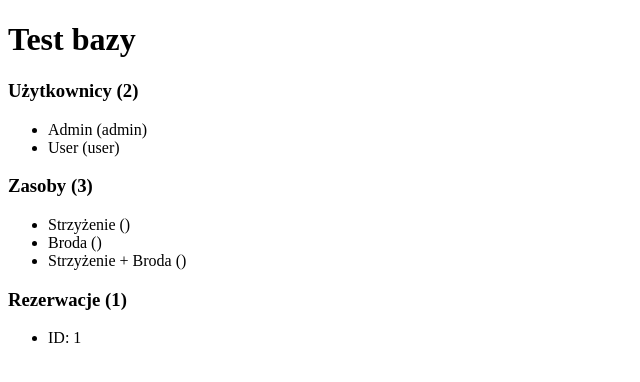
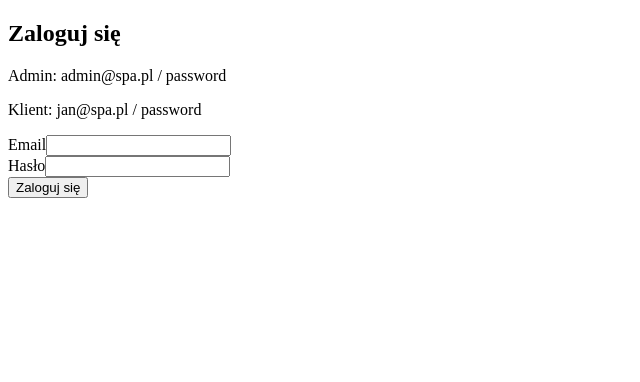
Before and after one commit to TomaszDylik/time_resource_allocation_system_spa, a React (Create React App) app in the folder tras_spa/: page /login in a window 1280 px wide. Shown: the top 382 px of the page, without its empty margins (0-640 px from the left). Built offline with nearby package versions, Linux system fonts and the light colour scheme.

Commit message:
feature2: add auth and log panel to two accounts

```diff
--- a/tras_spa/src/App.jsx
+++ b/tras_spa/src/App.jsx
@@ -1,41 +1,34 @@
-import { useDatabase } from './context/DatabaseContext';
+import { Routes, Route, Navigate, Outlet } from 'react-router-dom';
+import { useAuth, AuthProvider } from './context/AuthContext';
+import Login from './pages/Login';
+
+const Dashboard = () => {
+  const { user, logout } = useAuth();
+  return (
+    <div>
+      <h1>{user?.name}</h1>
+      <p>{user?.role}</p>
+      <button onClick={logout}>Wyloguj</button>
+    </div>
+  );
+};
+
+const ProtectedRoute = () => {
+  const { user } = useAuth();
+  return user ? <Outlet /> : <Navigate to="/login" />;
+};
 
 function App() {
-  const { users, resources, reservations } = useDatabase();
-
   return (
-    <div>
-      <h1>Test bazy</h1>
-
-      <div>
-        <h3>Użytkownicy ({users.length})</h3>
-        <ul>
-          {users.map(u => (
-            <li key={u.id}>
-              {u.name} ({u.role})
-            </li>
-          ))}
-        </ul>
-
-        <h3>Zasoby ({resources.length})</h3>
-        <ul>
-          {resources.map(r => (
-            <li key={r.id}>
-              {r.name} ({r.type})
-            </li>
-          ))}
-        </ul>
-
-        <h3>Rezerwacje ({reservations.length})</h3>
-        <ul>
-          {reservations.map(res => (
-            <li key={res.id}>
-              ID: {res.id}
-            </li>
-          ))}
-        </ul>
-      </div>
-    </div>
+    <AuthProvider>
+      <Routes>
+        <Route path="/login" element={<Login />} />``
+        <Route element={<ProtectedRoute />}>
+          <Route path="/dashboard" element={<Dashboard />} />
+          <Route path="/" element={<Navigate to="/dashboard" />} />
+        </Route>
+      </Routes>
+    </AuthProvider>
   );
 }
 
--- /dev/null
+++ b/tras_spa/src/context/AuthContext.jsx
@@ -0,0 +1,40 @@
+import { createContext, useContext, useState, useEffect } from 'react';
+import { useDatabase } from './DatabaseContext';
+
+const AuthContext = createContext();
+
+export const AuthProvider = ({ children }) => {
+  const { users } = useDatabase();
+  const [user, setUser] = useState(null);
+
+  useEffect(() => {
+    const storedUser = localStorage.getItem('spa_user');
+    if (storedUser) {
+      setUser(JSON.parse(storedUser));
+    }
+  }, []);
+
+  const login = (email, password) => {
+    const foundUser = users.find(u => u.email === email && u.password === password);
+
+    if (foundUser) {
+      setUser(foundUser);
+      localStorage.setItem('spa_user', JSON.stringify(foundUser));
+      return true; // sukces logowania
+    }
+    return false; // blad logowania
+  };
+
+  const logout = () => {
+    setUser(null);
+    localStorage.removeItem('spa_user');
+  };
+
+  return (
+    <AuthContext.Provider value={{ user, login, logout }}>
+      {children}
+    </AuthContext.Provider>
+  );
+};
+
+export const useAuth = () => useContext(AuthContext);
--- a/tras_spa/src/data/mockData.js
+++ b/tras_spa/src/data/mockData.js
@@ -3,15 +3,15 @@ export const INITIAL_DATA = {
 users: [
     {
         id: 1,
-        name: 'Admin ',
-        email: 'admin@tras.pl',
+        name: 'Admin',
+        email: 'admin@spa.pl',
         role: 'admin',
         password: 'password'
     },
     {
         id: 2,
-        name: 'User',
-        email: 'user@tras.pl',
+        name: 'Jan Kowalski',
+        email: 'jan@spa.pl',
         role: 'user',
         password: 'password'
     }],
--- /dev/null
+++ b/tras_spa/src/pages/Login.jsx
@@ -0,0 +1,60 @@
+import { useForm } from 'react-hook-form';
+import { useAuth } from '../context/AuthContext';
+import { useNavigate } from 'react-router-dom';
+import { useState } from 'react';
+
+const Login = () => {
+  const { register, handleSubmit, formState: { errors } } = useForm();
+  const { login } = useAuth();
+  const navigate = useNavigate();
+  const [loginError, setLoginError] = useState('');
+
+  const onSubmit = (data) => {
+    const success = login(data.email, data.password);
+    if (success) {
+      // Przekierowanie w zależności od roli (możemy to potem ulepszyć)
+      navigate('/dashboard');
+    } else {
+      setLoginError('Nieprawidłowy email lub hasło');
+    }
+  };
+
+  return (
+    <div>
+      <h2>Zaloguj się</h2>
+
+      <div>
+        <p>Admin: admin@spa.pl / password</p>
+        <p>Klient: jan@spa.pl / password</p>
+      </div>
+
+      <form onSubmit={handleSubmit(onSubmit)}>
+
+        <div>
+          <label>Email</label>
+          <input
+            {...register("email", { required: "Email jest wymagany" })}
+          />
+          {errors.email && <span>{errors.email.message}</span>}
+        </div>
+
+        <div>
+          <label>Hasło</label>
+          <input
+            type="password"
+            {...register("password", { required: "Hasło jest wymagane" })}
+          />
+          {errors.password && <span>{errors.password.message}</span>}
+        </div>
+
+        {loginError && <div>{loginError}</div>}
+
+        <button type="submit" className="btn btn--primary">
+          Zaloguj się
+        </button>
+      </form>
+    </div>
+  );
+};
+
+export default Login;
--- /dev/null
+++ b/tras_spa/src/styles/main.css
@@ -0,0 +1 @@
+/*# sourceMappingURL=main.css.map */
```
Also changed, not shown: 1 other file (tests, documents, lock files or other folders).
